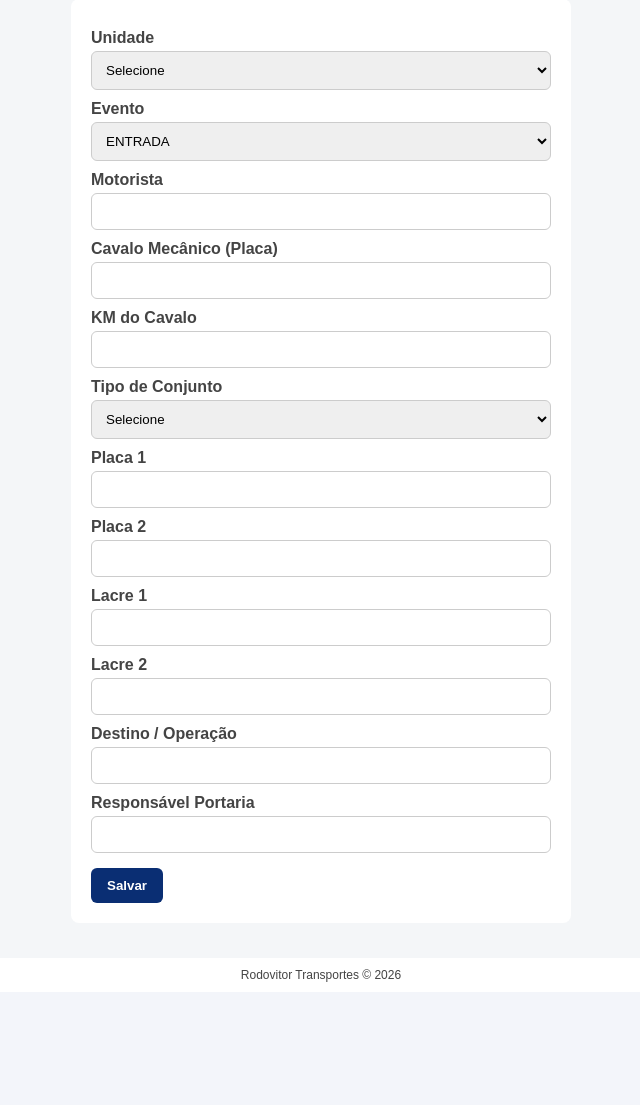
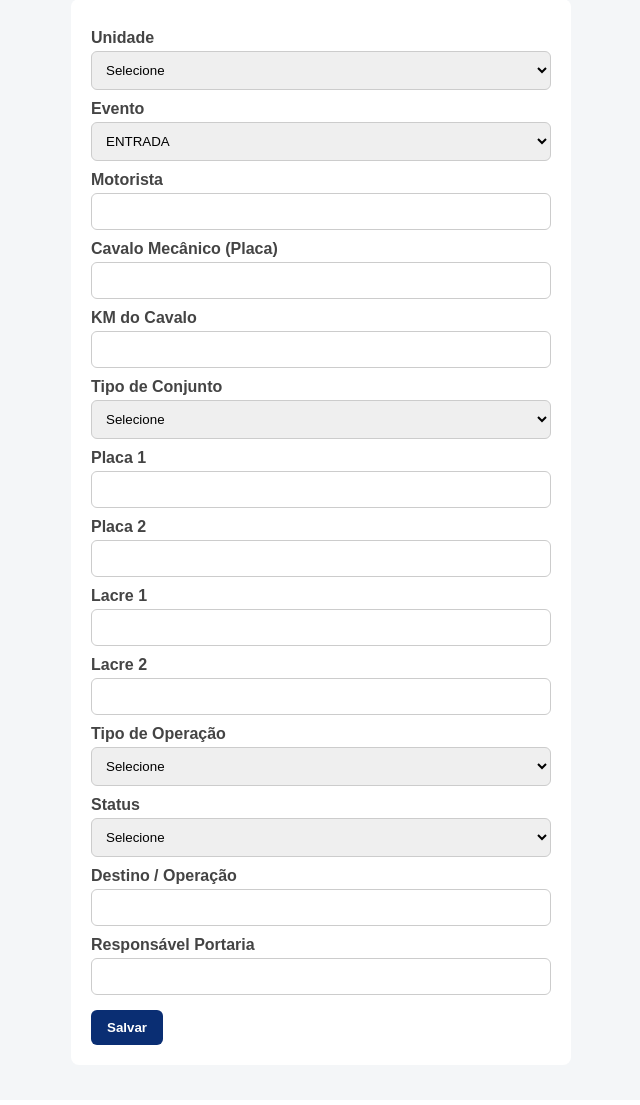
Before and after one commit to thiagoLuglimi/portaria-grud, a Flask app: page /novo in a window 1280 px wide. Shown: the part 120-1225 px from the top of the page, without its empty margins (319-959 px from the left). Before the commit the page ends 1102 px from the top, so only its background shows below. Run offline with Flask 3, Linux system fonts and the light colour scheme.

Commit message:
inlusao de mais dois campos: operacao e status

```diff
--- a/app.py
+++ b/app.py
@@ -32,11 +32,13 @@ def criar_tabela():
             lacre2 TEXT,
             destino TEXT,
             operacao TEXT,
+            status TEXT,
             responsavel TEXT
         )
     """)
     con.commit()
     con.close()
+
 
 
 criar_tabela()
@@ -64,23 +66,25 @@ def novo():
 
         con = conectar()
         con.execute("""
-            INSERT INTO portaria VALUES (NULL,?,?,?,?,?,?,?,?,?,?,?,?,?,?)
-        """, (
-            dados.get('unidade', ''),
-            dados.get('evento', ''),
-            data_hora,
-            dados.get('motorista', ''),
-            dados.get('cavalo', ''),
-            dados.get('km', ''),
-            dados.get('tipo_conjunto', ''),
-            dados.get('placa1', ''),
-            dados.get('placa2', ''),
-            dados.get('lacre1', ''),
-            dados.get('lacre2', ''),
-            dados.get('destino', ''),
-            dados.get('operacao', ''),
-            dados.get('responsavel', '')
-        ))
+        INSERT INTO portaria VALUES (NULL,?,?,?,?,?,?,?,?,?,?,?,?,?,?,?)
+    """, (
+        dados['unidade'],
+        dados['evento'],
+        data_hora,
+        dados['motorista'],
+        dados['cavalo'],
+        dados['km'],
+        dados['tipo_conjunto'],
+        dados.get('placa1'),
+        dados.get('placa2'),
+        dados.get('lacre1'),
+        dados.get('lacre2'),
+        dados['destino'],
+        dados['operacao'],
+        dados['status'],
+        dados['responsavel']
+    ))
+
 
         con.commit()
         con.close()
@@ -102,26 +106,29 @@ def editar(id):
             return "Erro: Saída sem placa não é permitida"
 
         con.execute("""
-            UPDATE portaria SET
-                unidade=?, evento=?, motorista=?, cavalo=?, km=?, tipo_conjunto=?,
-                placa1=?, placa2=?, lacre1=?, lacre2=?, destino=?, operacao=?, responsavel=?
-            WHERE id=?
-        """, (
-            dados['unidade'],
-            dados['evento'],
-            dados['motorista'],
-            dados['cavalo'],
-            dados['km'],
-            dados['tipo_conjunto'],
-            dados.get('placa1'),
-            dados.get('placa2'),
-            dados.get('lacre1'),
-            dados.get('lacre2'),
-            dados['destino'],
-            dados.get('operacao'),
-            dados['responsavel'],
-            id
-        ))
+    UPDATE portaria SET
+        unidade=?, evento=?, motorista=?, cavalo=?, km=?, tipo_conjunto=?,
+        placa1=?, placa2=?, lacre1=?, lacre2=?, destino=?,
+        operacao=?, status=?, responsavel=?
+    WHERE id=?
+""", (
+    dados['unidade'],
+    dados['evento'],
+    dados['motorista'],
+    dados['cavalo'],
+    dados['km'],
+    dados['tipo_conjunto'],
+    dados.get('placa1'),
+    dados.get('placa2'),
+    dados.get('lacre1'),
+    dados.get('lacre2'),
+    dados['destino'],
+    dados['operacao'],
+    dados['status'],
+    dados['responsavel'],
+    id
+))
+
         con.commit()
         con.close()
         return redirect('/')
--- a/templates/form.html
+++ b/templates/form.html
@@ -58,6 +58,24 @@
     <input type="text" name="lacre2">
 </div>
 
+<label>Tipo de Operação</label>
+<select name="operacao" required>
+    <option value="">Selecione</option>
+    <option value="CARREGAR">Carregar</option>
+    <option value="ENTREGA">Entrega</option>
+    <option value="MANUTENCAO">Manutenção</option>
+    <option value="FIM_VIAGEM">Fim de viagem</option>
+    <option value="ABASTECIMENTO">Abastecimento</option>
+</select>
+
+<label>Status</label>
+<select name="status" required>
+    <option value="">Selecione</option>
+    <option value="CARREGADO">Carregado</option>
+    <option value="VAZIO">Vazio</option>
+</select>
+
+
 <label>Destino / Operação</label>
 <input type="text" name="destino" required>
 
```
